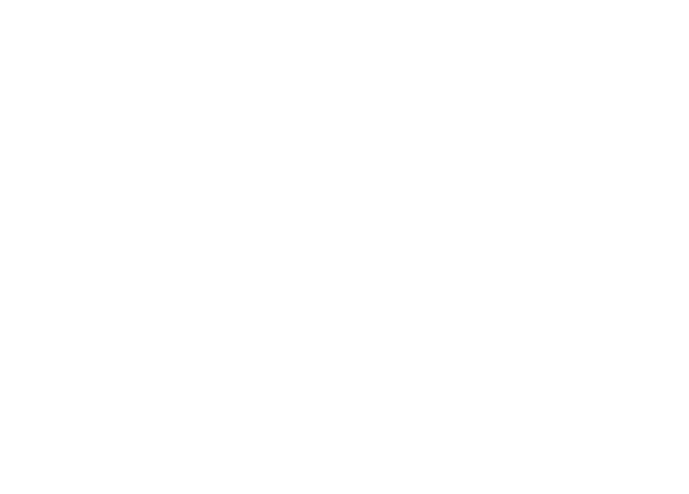
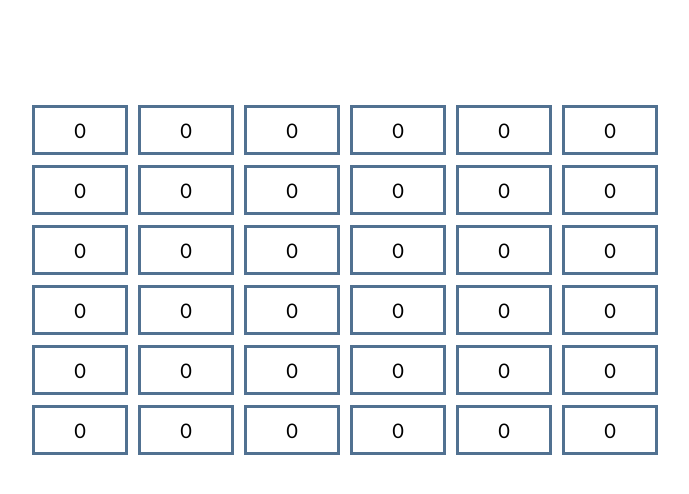
Before and after one commit to dantelerario/js-jq-ajax-grigliaquad, a plain HTML site: page index.html in a window 1280 px wide. Shown: the whole page, without its empty margins (295-984 px from the left). Drawn offline with nearby package versions, Linux system fonts and the light colour scheme.

Commit message:
HTML/CSS DONE

```diff
--- a/css/main.css
+++ b/css/main.css
@@ -1,7 +1,37 @@
 /* GENERAL SETTINGS */
-
 * {
   margin: 0;
   padding: 0;
   box-sizing: border-box;
+  font-family: 'Lato', sans-serif;
+  font-size: 20px;
 }
+/* MAIN APP */
+#app {
+  display: flex;
+  justify-content: center;
+  align-items: center;
+  flex-grow: 6;
+  flex-wrap: wrap;
+  margin: 100px auto;
+  width: 50%;
+  height: 50%;
+}
+.box {
+  display: flex;
+  justify-content: center;
+  align-items: center;
+  flex-basis: 15%;
+  border: 3px solid #517191;
+  padding: 10px;
+  margin: 5px;
+  height: auto;
+  cursor: pointer;
+}
+.green {
+  background: lightgreen;
+}
+
+.yellow {
+  background: yellow;
+}
--- a/index.html
+++ b/index.html
@@ -4,12 +4,50 @@
   <meta charset="UTF-8">
   <meta name="viewport" content="width=device-width, initial-scale=1.0">
   <meta http-equiv="X-UA-Compatible" content="ie=edge">
-  <title>BoolZap - Dante L'Erario</title>
+  <title>grigliaquad - Dante L'Erario</title>
   <link rel="stylesheet" href="https://cdnjs.cloudflare.com/ajax/libs/font-awesome/5.12.1/css/all.min.css" type='text/css'>
   <link rel="stylesheet" href="https://fonts.googleapis.com/css2?family=Lato:wght@400;700&display=swap">
   <link rel="stylesheet" href="css/main.css">
 </head>
 <body>
+  <div id="app">
+    <div class="box">0</div>
+    <div class="box">0</div>
+    <div class="box">0</div>
+    <div class="box">0</div>
+    <div class="box">0</div>
+    <div class="box">0</div>
+    <div class="box">0</div>
+    <div class="box">0</div>
+    <div class="box">0</div>
+    <div class="box">0</div>
+    <div class="box">0</div>
+    <div class="box">0</div>
+    <div class="box">0</div>
+    <div class="box">0</div>
+    <div class="box">0</div>
+    <div class="box">0</div>
+    <div class="box">0</div>
+    <div class="box">0</div>
+    <div class="box">0</div>
+    <div class="box">0</div>
+    <div class="box">0</div>
+    <div class="box">0</div>
+    <div class="box">0</div>
+    <div class="box">0</div>
+    <div class="box">0</div>
+    <div class="box">0</div>
+    <div class="box">0</div>
+    <div class="box">0</div>
+    <div class="box">0</div>
+    <div class="box">0</div>
+    <div class="box">0</div>
+    <div class="box">0</div>
+    <div class="box">0</div>
+    <div class="box">0</div>
+    <div class="box">0</div>
+    <div class="box">0</div>
+  </div>
 
 
 
```
